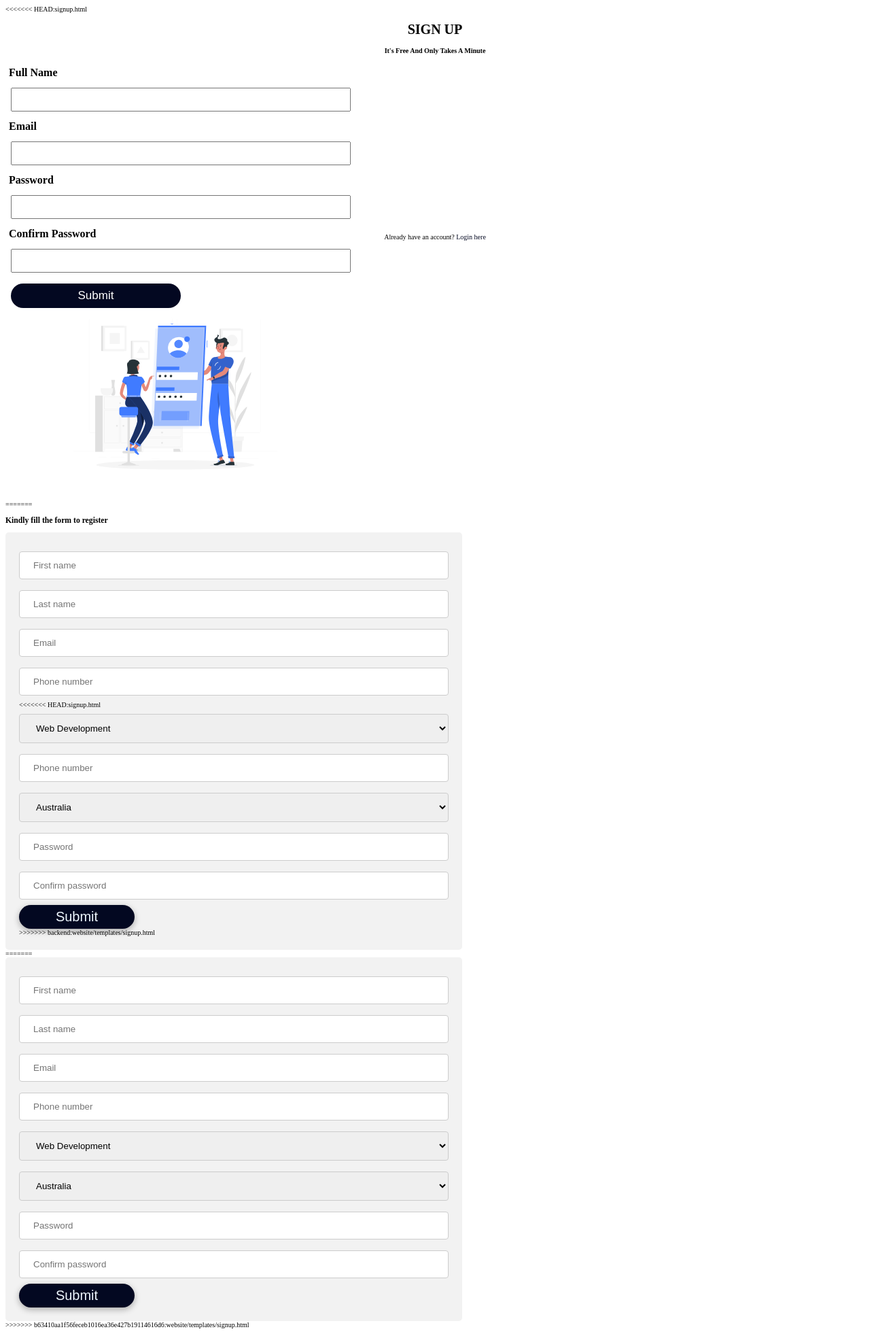
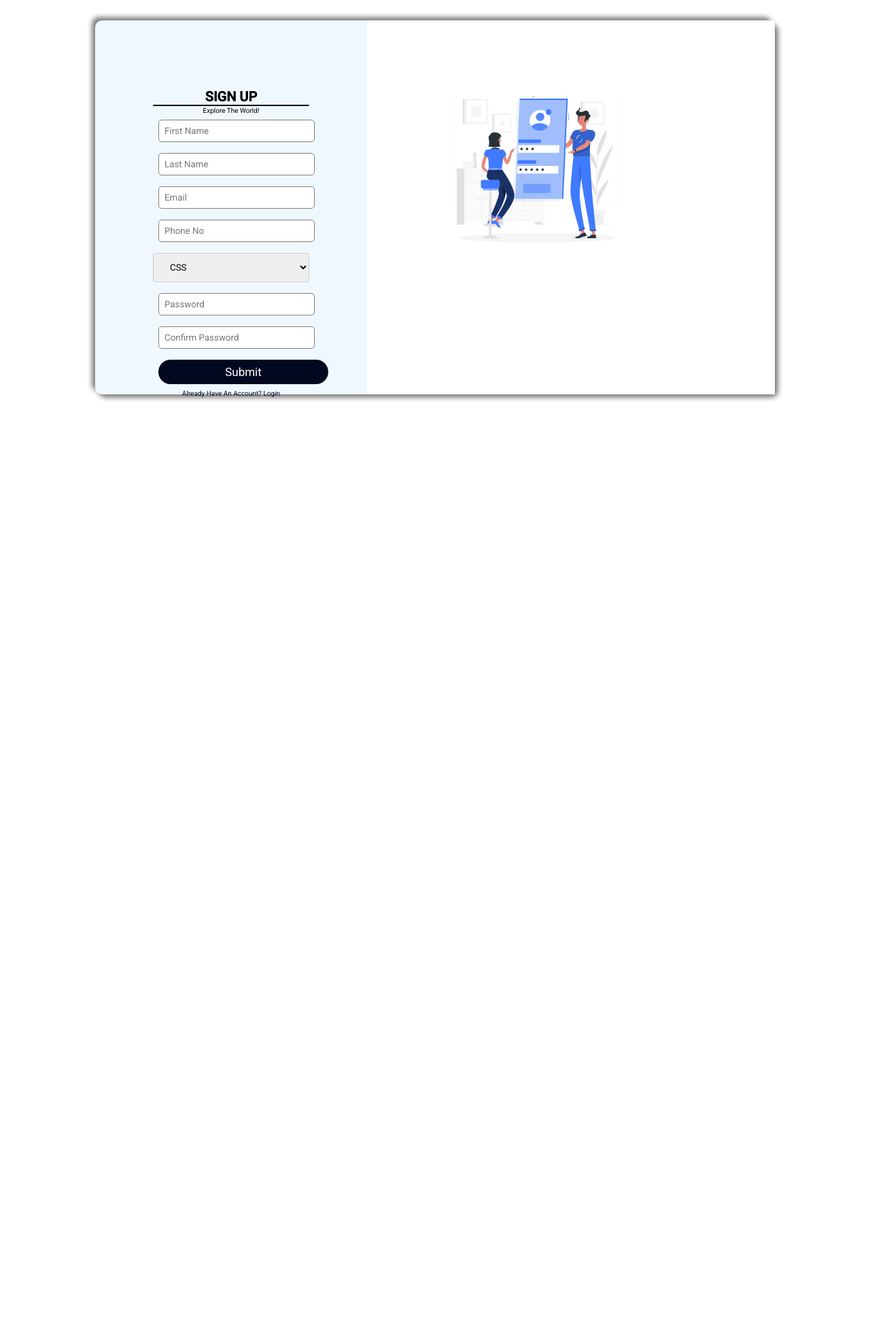
Before and after one commit to morrryyyyy/alx-portfolio_project, a Flask app: page /signup in a window 1280 px wide. Shown: the whole page at 68% size. After the commit the page ends 590 px from the top, so only its background shows below. Run offline with Flask 3, Linux system fonts and the light colour scheme.

Commit message:
Changed sign up form

```diff
--- a/website/static/css/signup.css
+++ b/website/static/css/signup.css
@@ -4,7 +4,6 @@
   --blue: #030821;
   --gray: #3b5ca5;
 }
-<<<<<<< HEAD:css/signup.css
 
 /* general section starts */
 .container {
@@ -133,7 +132,6 @@ img:hover {
   cursor: pointer;
 }
 /* Login section ends  */
-=======
 * {
   font-family: "Roboto", sans-serif;
   text-transform: capitalize;
@@ -187,4 +185,3 @@ html {
   background-color: #f2f2f2;
   padding: 20px;
 }
->>>>>>> backend:website/static/css/signup.css
--- a/website/templates/css_dash.html
+++ /dev/null
@@ -1,5 +0,0 @@
-{% extends "base.html" %}
-
-{% block content %}
-<h>css</h>
-{% endblock %}
--- a/website/templates/dev_dash.html
+++ /dev/null
@@ -1,5 +0,0 @@
-{% extends "base.html" %}
-
-{% block content %}
-
-{% endblock %}
--- a/website/templates/graphics_dash.html
+++ /dev/null
@@ -1,6 +0,0 @@
-{% extends "base.html" %}
-<p>Graphics page</p>
-{% block content %}
-<p>Graphics</p>
-<h>Man</h>
-{% endblock %}
--- a/website/templates/html_dash.html
+++ /dev/null
@@ -1,5 +0,0 @@
-{% extends "base.html" %}
-
-{% block content %}
-<h>HTML</h>
-{% endblock %}
--- a/website/templates/login.html
+++ b/website/templates/login.html
@@ -17,7 +17,7 @@
               <input type="text" placeholder="Email" />
               <label>Password</label>
               <input type="password" placeholder="Password" />
-              <button type="submit"><span>Submit</span></button>
+              <button type="submit"><span>Login</span></button>
               <p><a href="signup.html">Don't have an account? Sign Up</a></p>
             </form>
           </div>
--- a/website/templates/signup.html
+++ b/website/templates/signup.html
@@ -1,146 +1,41 @@
 <!DOCTYPE html>
     <html lang="en">
       <head>
-    <title>Sign Up</title>
-    <link rel="stylesheet" href="css/signup.css" />
-    <link
-      href="https://fonts.googleapis.com/css2?family=Roboto:wght@300&display=swap"
-      rel="stylesheet"
-    />
+        <meta charset="UTF-8" />
+        <meta name="viewport" content="width=device-width, initial-scale=1.0" />
+        <title>Login Form</title>
+        <link rel="stylesheet" href="../static/css/signup.css" />
       </head>
       <body>
-<<<<<<< HEAD:signup.html
         <div class="container">
-      <div class="signup">
+          <div class="login">
+            <form>
               <h1>Sign Up</h1>
-        <h4>It's free and only takes a minute</h4>
-        <form>
-          <label>Full Name</label>
-          <input type="text" placeholder="" />
-          <label>Email</label>
-          <input type="email" placeholder="" />
-          <label>Password</label>
-          <input type="password" placeholder="" />
-          <label>Confirm Password</label>
-          <input type="password" placeholder="" />
-          <button type="submit">Submit</button>
+              <hr />
+              <p>Explore the World!</p>
+              <input type="text" placeholder="First Name" name="first_name" />
+              <input type="text" placeholder="Last Name" name="surname" />
+              <input type="text" placeholder="Email" name="email"/>
+              <input type="text" placeholder="Phone no" name="phone"/>
+              <select id="course" class="input_select" name="course">
+                <option value="web_dev">CSS</option>
+                <option value="graphics">Graphics Design</option>
+                <option value="html_css">HTML5</option>
+                <option value="html_css">Digital Marketing</option>
+                <option value="html_css">JavaScript</option>
+
+
+              </select>
+              <input type="password" placeholder="Password" name="password1"/>
+              <input type="password" placeholder="Confirm password" name="password2"/>
+
+              <button type="submit"><span>Submit</span></button>
+              <p><a href="login.html">Already have an account? Login</a></p>
             </form>
-        <p class="para-2">
-          Already have an account? <a href="login.html">Login here</a>
-        </p>
           </div>
           <div class="pic">
-        <img src="images/Signup.svg" />
+            <img src="../static/images/Signup.svg" />
           </div>
-=======
-    <h3><b>Kindly fill the form to register</b></h3>
-
-    <div class="form_div">
-      <form action="" method="POST">
-        <input
-          type="text"
-          class="input_text"
-          id="fname"
-          name="firstname"
-          placeholder="First name"
-        />
-        <input
-          type="text"
-          class="input_text"
-          id="lname"
-          name="lastname"
-          placeholder="Last name"
-        />
-        <input
-          type="email"
-          class="input_text"
-          id="email"
-          name="email"
-          placeholder="Email"
-        />
-        <input
-          type="text"
-          class="input_text"
-          id="lname"
-          name="lastname"
-          placeholder="Phone number"
-        />
-
-<<<<<<< HEAD:signup.html
-        <select id="course" class="input_select" name="course">
-          <option value="web_dev">Web Development</option>
-          <option value="graphics">Graphics Design</option>
-          <option value="html_css">Digital Marketing</option>
-        </select>
-
-        <input
-          type="text"
-          class="input_text"
-          id="phone"
-          name="phone"
-          placeholder="Phone number"
-        />
-
-        <select id="country" class="input_select" name="country">
-          <option value="australia">Australia</option>
-          <option value="canada">Canada</option>
-          <option value="usa">USA</option>
-        </select>
-        <input
-          type="text"
-          class="input_text"
-          id="password1"
-          name="password"
-          placeholder="Password"
-        />
-
-        <input
-          type="text"
-          class="input_text"
-          id="lname"
-          name="password"
-          placeholder="Confirm password"
-        />
-
-        <input type="submit" class="input_submit" value="Submit" />
-      </form>
->>>>>>> backend:website/templates/signup.html
         </div>
       </body>
-=======
-  <form action="" method="POST">
-    <div class="form_div">
-    <input type="text" class="input_text" id="first_name" name="first_name"
-     placeholder="First name">
-    <input type="text" class="input_text" id="surname" name="surname"
-     placeholder="Last name">
-    <input type="email" class="input_text" id="email" name="email"
-     placeholder="Email">
-    <input type="text" class="input_text" id="phone" name="phone"
-    placeholder="Phone number">
-
-    <select id="course" class="input_select" name="course">
-      <option value="web_dev">Web Development</option>
-      <option value="graphics">Graphics Design</option>
-      <option value="html5">HTML5</option>
-      <option value="css">CSS</option>
-    </select>
-
-    <select id="country" class="input_select" name="country">
-      <option value="australia">Australia</option>
-      <option value="canada">Canada</option>
-      <option value="usa">USA</option>
-    </select>
-    <input type="text" class="input_text" id="password1" name="password1"
-    placeholder="Password">
-
-    <input type="text" class="input_text" id="password2" name="password2"
-    placeholder="Confirm password">
-
-    <input type="submit" class="input_submit" value="Submit">
-    </div>
-  </form>
-
-</body>
->>>>>>> b63410aa1f56feceb1016ea36e427b19114616d6:website/templates/signup.html
-</html>
+    </html></span>
```
Also changed, not shown: website/static/css/sign-up.html (deleted, +0 -20 lines), website/templates/css3.html (added, +59 -0 lines), website/templates/digital.html (added, +60 -0 lines), website/templates/graphic_design.html (added, +59 -0 lines), website/templates/html5.html (added, +59 -0 lines), website/templates/javascript.html (added, +59 -0 lines), website/templates/student.html (added, +78 -0 lines). Lines whose indentation alone changed are shown as unchanged.
